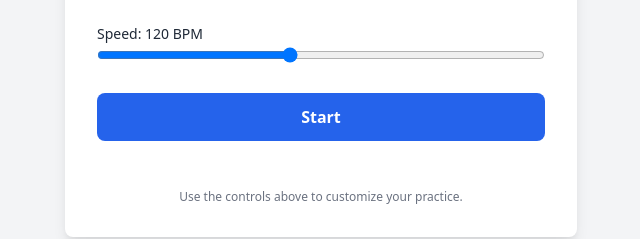
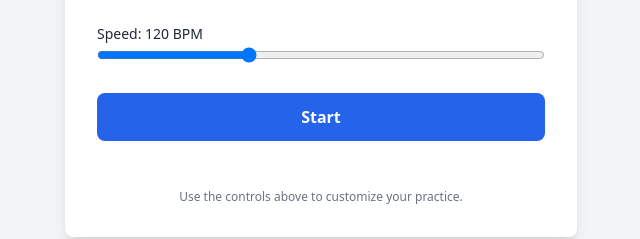
Before and after one commit to counelogo-coder/number-span-practice, a website: page public/index.html in a window 1280 px wide. Shown: the part 201-440 px from the top of the page, 319-959 px from the left. Drawn offline with nearby package versions, Linux system fonts and the light colour scheme.

Commit message:
Add Vercel deployment instructions and update input range limits

```diff
--- a/package.json
+++ b/package.json
@@ -4,7 +4,8 @@
   "description": "Simple Express app to practice reverse digit span test",
   "main": "app.js",
   "scripts": {
-    "start": "node app.js"
+    "start": "node app.js",
+    "build": "echo \"No build step - static site\""
   },
   "dependencies": {
     "express": "^4.18.2"
--- a/public/index.html
+++ b/public/index.html
@@ -30,7 +30,7 @@
   </div>
   <div class="mb-4 w-full">
     <label for="bpm" class="text-sm font-medium">Speed: <span id="bpm-value">120</span> BPM</label>
-    <input id="bpm" type="range" min="60" max="200" value="120" class="w-full" />
+    <input id="bpm" type="range" min="30" max="120" value="60" class="w-full" />
   </div>
   <button id="start" class="w-full px-6 py-3 bg-blue-600 hover:bg-blue-700 text-white rounded-lg font-semibold mb-4">Start</button>
 
```
Also changed, not shown: README.md, vercel.json (added).
